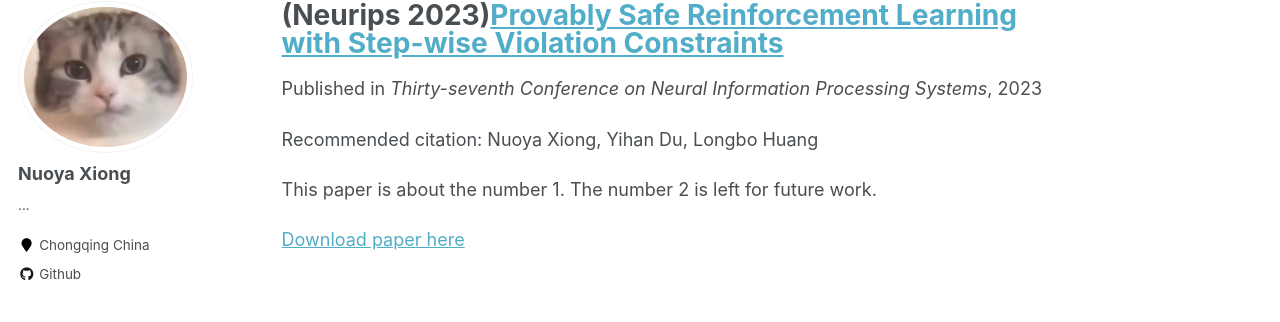
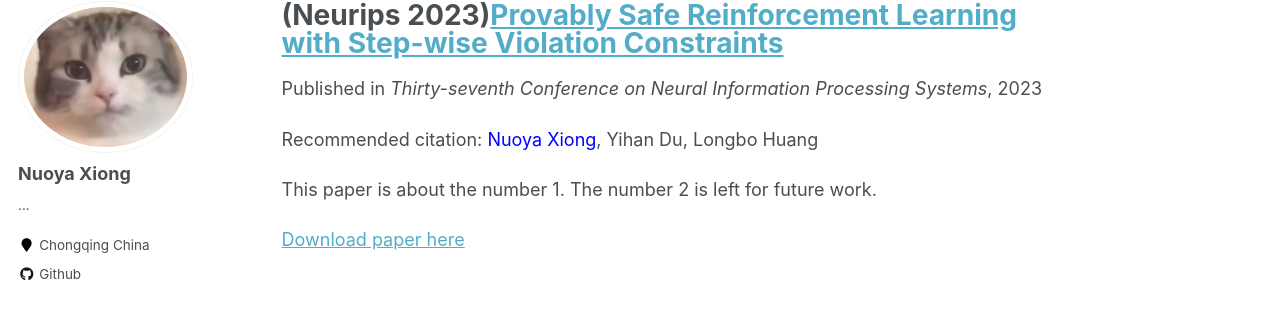
Before and after one commit to xiongny/xiongny.github.io, a Jekyll site: the page built from _publications/2010-10-01-paper-title-number-2.md, in a window 1280 px wide. Shown: the part 117-439 px from the top of the page. Built offline with Jekyll 4.4.1, drawn with Linux system fonts in a browser that asks for light colours.

Commit message:
Update 2010-10-01-paper-title-number-2.md

```diff
--- a/_publications/2010-10-01-paper-title-number-2.md
+++ b/_publications/2010-10-01-paper-title-number-2.md
@@ -6,7 +6,7 @@ excerpt: ' '
 date: 2023-09-28
 venue: 'Thirty-seventh Conference on Neural Information Processing Systems'
 paperurl: ' '
-citation: 'Nuoya Xiong, Yihan Du, Longbo Huang'
+citation: '<font color = blue>Nuoya Xiong</font>, Yihan Du, Longbo Huang'
 ---
 This paper is about the number 1. The number 2 is left for future work.
 
```
